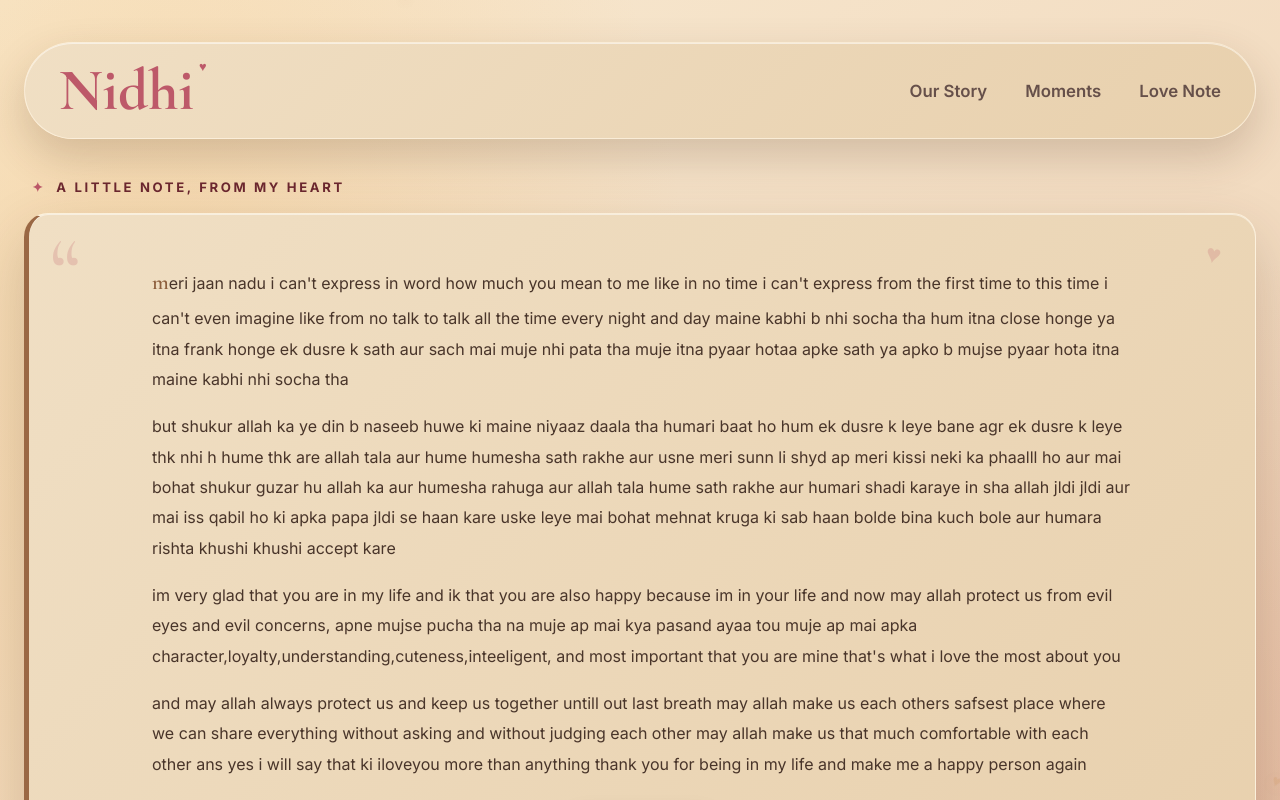
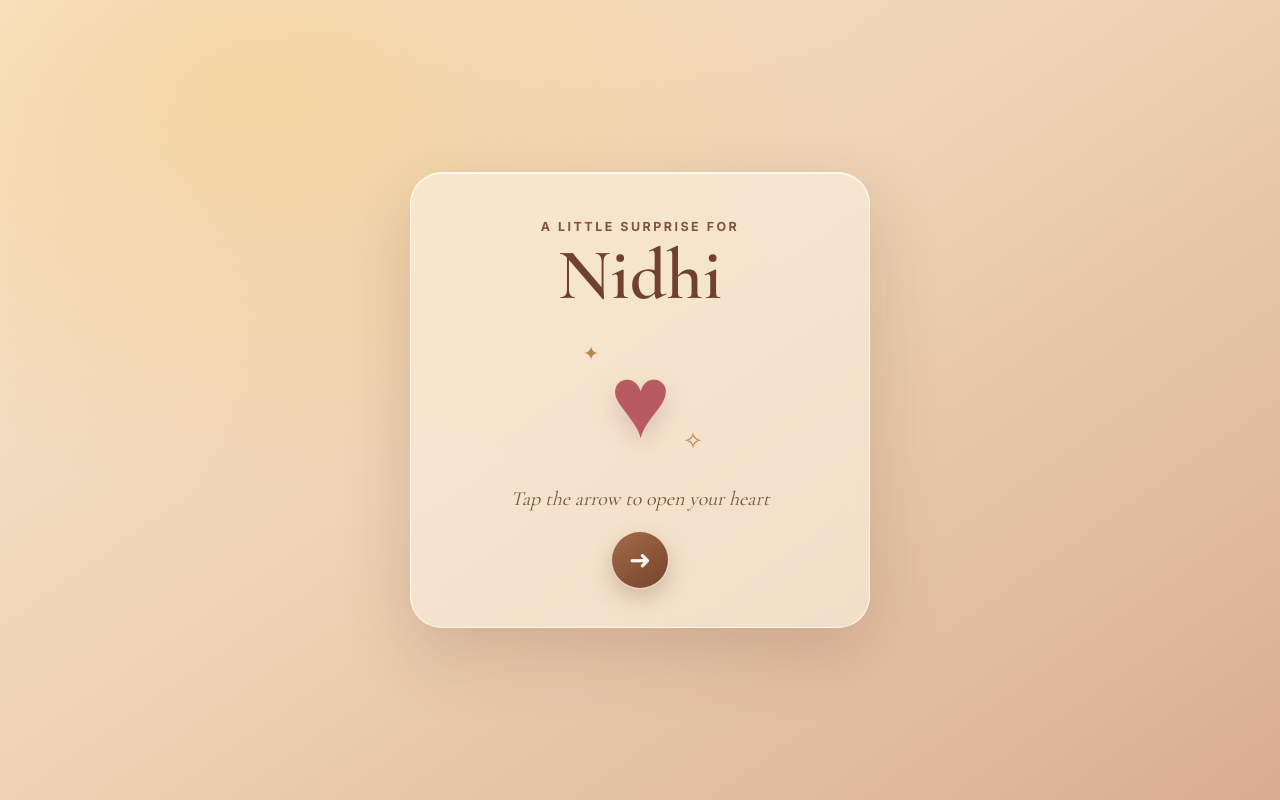
Before and after one commit to rahi21969/nadu-love-site, a plain HTML site: page index.html in a window 1280 px wide. Shown: the top 800 px of the page. Drawn offline with nearby package versions, Linux system fonts and the light colour scheme.

Commit message:
Add a first-visit heart-and-arrow welcome screen that animates open to reveal Nidhi's page.

```diff
--- /dev/null
+++ b/entrance.css
@@ -0,0 +1,96 @@
+/* First-visit love-heart reveal. */
+body.intro-locked { overflow: hidden; }
+.intro-screen {
+  position: fixed;
+  inset: 0;
+  z-index: 20;
+  display: grid;
+  place-items: center;
+  padding: 24px;
+  background:
+    radial-gradient(ellipse at 20% 12%, rgba(245, 204, 139, 0.62), transparent 40%),
+    linear-gradient(145deg, #f8ead1 0%, #edcfb0 52%, #d9ad91 100%);
+  opacity: 1;
+  visibility: visible;
+  transition: opacity 650ms ease, visibility 650ms ease;
+}
+.intro-card {
+  position: relative;
+  width: min(460px, 100%);
+  padding: 46px 28px 38px;
+  border: 1px solid rgba(255, 249, 235, 0.9);
+  border-radius: 32px;
+  background: rgba(248, 237, 218, 0.68);
+  box-shadow: 0 24px 70px rgba(89, 49, 30, 0.19), inset 0 1px 0 rgba(255,255,255,0.8);
+  text-align: center;
+  backdrop-filter: blur(12px);
+}
+.intro-kicker {
+  margin: 0;
+  color: #82543b;
+  font-size: 0.78rem;
+  font-weight: 700;
+  letter-spacing: 0.2em;
+  text-transform: uppercase;
+}
+.intro-name {
+  margin: 5px 0 0;
+  color: #70412f;
+  font-family: "Cormorant Garamond", serif;
+  font-size: clamp(3rem, 12vw, 4.5rem);
+  font-weight: 600;
+  line-height: 1;
+}
+.intro-heart-wrap {
+  position: relative;
+  display: grid;
+  place-items: center;
+  width: 150px;
+  height: 150px;
+  margin: 14px auto 4px;
+}
+.intro-heart {
+  color: #b85b5e;
+  font-size: 6rem;
+  line-height: 1;
+  filter: drop-shadow(0 10px 12px rgba(114, 50, 48, 0.2));
+  animation: heart-pulse 1.5s ease-in-out infinite;
+}
+.intro-spark { position: absolute; color: #b9864e; }
+.intro-spark-one { top: 16px; left: 18px; font-size: 1.2rem; }
+.intro-spark-two { right: 12px; bottom: 20px; font-size: 1.5rem; }
+.intro-prompt { margin: 12px 0 20px; color: #765541; font-family: "Cormorant Garamond", serif; font-size: 1.25rem; font-style: italic; }
+.intro-open {
+  display: inline-grid;
+  place-items: center;
+  width: 58px;
+  height: 58px;
+  border: 1px solid rgba(255, 247, 230, 0.8);
+  border-radius: 50%;
+  color: #fff8ed;
+  background: linear-gradient(145deg, #a46b46, #75442f);
+  box-shadow: 0 9px 22px rgba(92, 54, 35, 0.24);
+  cursor: pointer;
+  transition: transform 180ms ease, box-shadow 180ms ease;
+}
+.intro-open span { font-size: 1.65rem; line-height: 1; }
+.intro-open:hover { transform: translateX(3px) scale(1.06); box-shadow: 0 12px 26px rgba(92, 54, 35, 0.3); }
+.intro-open:focus-visible { outline: 3px solid #bd5969; outline-offset: 4px; }
+body.intro-locked .page-shell { visibility: hidden; }
+body.intro-open .intro-screen { opacity: 0; visibility: hidden; pointer-events: none; }
+body.intro-open .page-shell { visibility: visible; animation: page-arrive 650ms ease both; }
+body.intro-open { overflow-x: hidden; overflow-y: auto; }
+body.heart-launch .intro-heart { animation: heart-launch 750ms cubic-bezier(.2,.8,.2,1) forwards; }
+body.heart-launch .intro-open { animation: arrow-launch 450ms ease-in forwards; }
+@keyframes heart-pulse { 0%, 100% { transform: scale(1); } 50% { transform: scale(1.09); } }
+@keyframes heart-launch { to { transform: scale(18); opacity: 0; } }
+@keyframes arrow-launch { to { transform: translate(120px, -100px) scale(.25); opacity: 0; } }
+@keyframes page-arrive { from { opacity: 0; transform: translateY(14px); } to { opacity: 1; transform: translateY(0); } }
+@media (max-width: 480px) {
+  .intro-card { padding: 38px 22px 32px; border-radius: 26px; }
+  .intro-heart-wrap { width: 130px; height: 130px; }
+  .intro-heart { font-size: 5.3rem; }
+}
+@media (prefers-reduced-motion: reduce) {
+  .intro-screen, .intro-open, .intro-heart, body.intro-open .page-shell { transition: none; animation: none !important; }
+}
--- /dev/null
+++ b/entrance.js
@@ -0,0 +1,20 @@
+(() => {
+  const button = document.getElementById('intro-open');
+  const screen = document.getElementById('intro-screen');
+  const page = document.querySelector('.page-shell');
+  if (!button || !screen || !page) return;
+
+  button.addEventListener('click', () => {
+    if (document.body.classList.contains('heart-launch')) return;
+    document.body.classList.add('heart-launch');
+    button.disabled = true;
+
+    window.setTimeout(() => {
+      document.body.classList.remove('intro-locked', 'heart-launch');
+      document.body.classList.add('intro-open');
+      page.removeAttribute('aria-hidden');
+      page.removeAttribute('inert');
+      screen.setAttribute('aria-hidden', 'true');
+    }, window.matchMedia('(prefers-reduced-motion: reduce)').matches ? 0 : 650);
+  });
+})();
--- a/index.html
+++ b/index.html
@@ -9,10 +9,28 @@
     <link rel="preconnect" href="https://fonts.googleapis.com" />
     <link rel="preconnect" href="https://fonts.gstatic.com" crossorigin />
     <link href="https://fonts.googleapis.com/css2?family=Cormorant+Garamond:wght@400;500;600;700&family=Inter:wght@400;500;600;700&display=swap" rel="stylesheet" />
-    <link rel="stylesheet" href="style.css?v=5" />
-    <link rel="stylesheet" href="note.css?v=4" />
+    <link rel="stylesheet" href="style.css?v=6" />
+    <link rel="stylesheet" href="note.css?v=5" />
+    <link rel="stylesheet" href="entrance.css?v=1" />
+    <script src="entrance.js?v=1" defer></script>
   </head>
-  <body>
+  <body class="intro-locked">
+    <section class="intro-screen" id="intro-screen" aria-label="Welcome">
+      <div class="intro-card">
+        <p class="intro-kicker">A little surprise for</p>
+        <h1 class="intro-name">Nidhi</h1>
+        <div class="intro-heart-wrap" aria-hidden="true">
+          <span class="intro-heart">♥</span>
+          <span class="intro-spark intro-spark-one">✦</span>
+          <span class="intro-spark intro-spark-two">✧</span>
+        </div>
+        <p class="intro-prompt">Tap the arrow to open your heart</p>
+        <button class="intro-open" id="intro-open" type="button" aria-label="Open the love note">
+          <span aria-hidden="true">➜</span>
+        </button>
+      </div>
+    </section>
+
     <div class="falling-hearts" aria-hidden="true">
       <span>♥</span><span>♥</span><span>♥</span><span>♥</span><span>♥</span>
       <span>♥</span><span>♥</span><span>♥</span><span>♥</span><span>♥</span>
@@ -22,7 +40,7 @@
       <span>♥</span><span>♥</span><span>♥</span><span>♥</span><span>♥</span>
     </div>
 
-    <main class="page-shell" id="top">
+    <main class="page-shell" id="top" aria-hidden="true" inert>
       <nav class="top-nav" aria-label="Main navigation">
         <a class="brand" href="#top">Nidhi<span class="brand-heart" aria-hidden="true">♥</span></a>
         <div class="nav-links">
```
